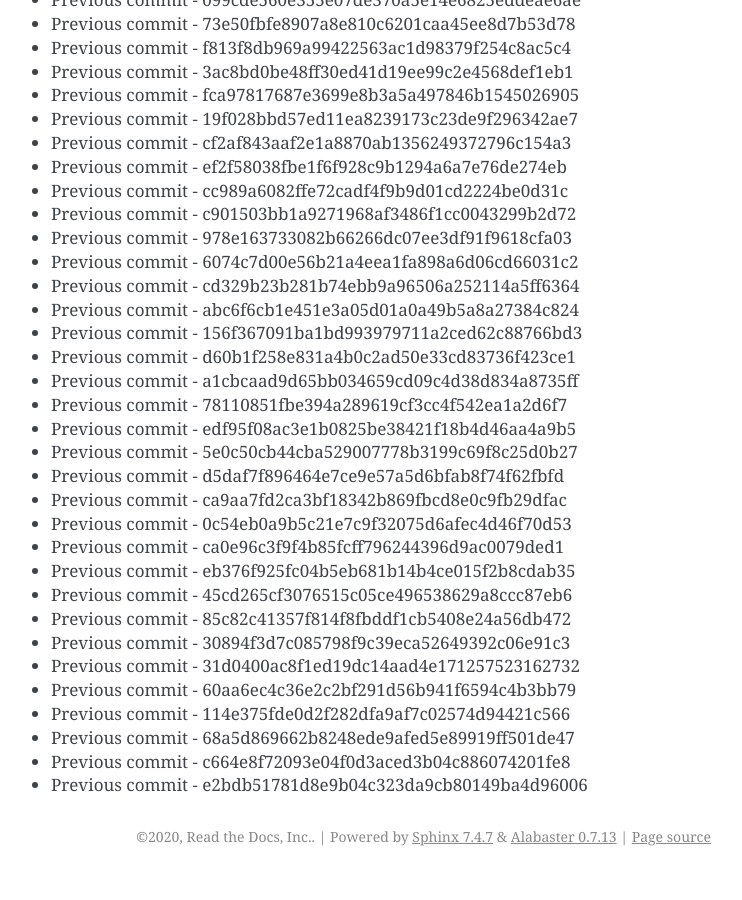
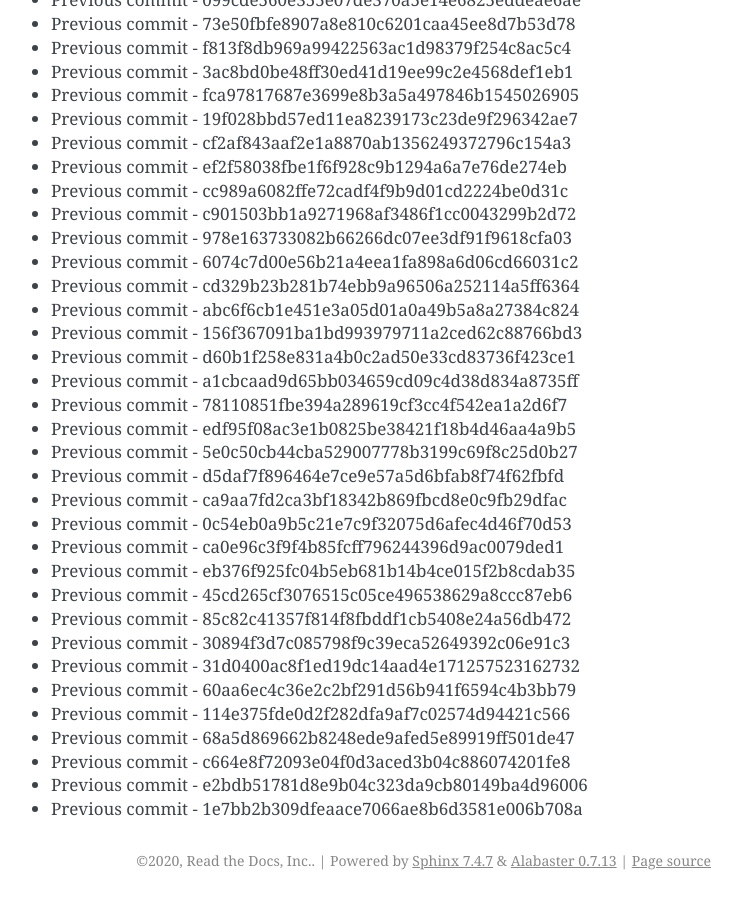
Before and after one commit to readthedocs/rtd-git-stresstest, a Sphinx documentation site: the page built from docs/updates.rst, in a window 1280 px wide and 900 px high, scrolled down 82707 px. Shown: the whole window, without its empty margins (399-1141 px from the left). Built offline with Sphinx 7.4.7, drawn with Linux system fonts in a browser that asks for light colours; before the commit the page ends 83583 px from its top, so only the background shows below that.

Commit message:
Generating commit from previous: 1e7bb2b309dfeaace7066ae8b6d3581e006b708a

```diff
--- a/docs/updates.rst
+++ b/docs/updates.rst
@@ -3507,3 +3507,4 @@ It can be tested for any performance characteristics.
 * Previous commit - 68a5d869662b8248ede9afed5e89919ff501de47
 * Previous commit - c664e8f72093e04f0d3aced3b04c886074201fe8
 * Previous commit - e2bdb51781d8e9b04c323da9cb80149ba4d96006
+* Previous commit - 1e7bb2b309dfeaace7066ae8b6d3581e006b708a
```
